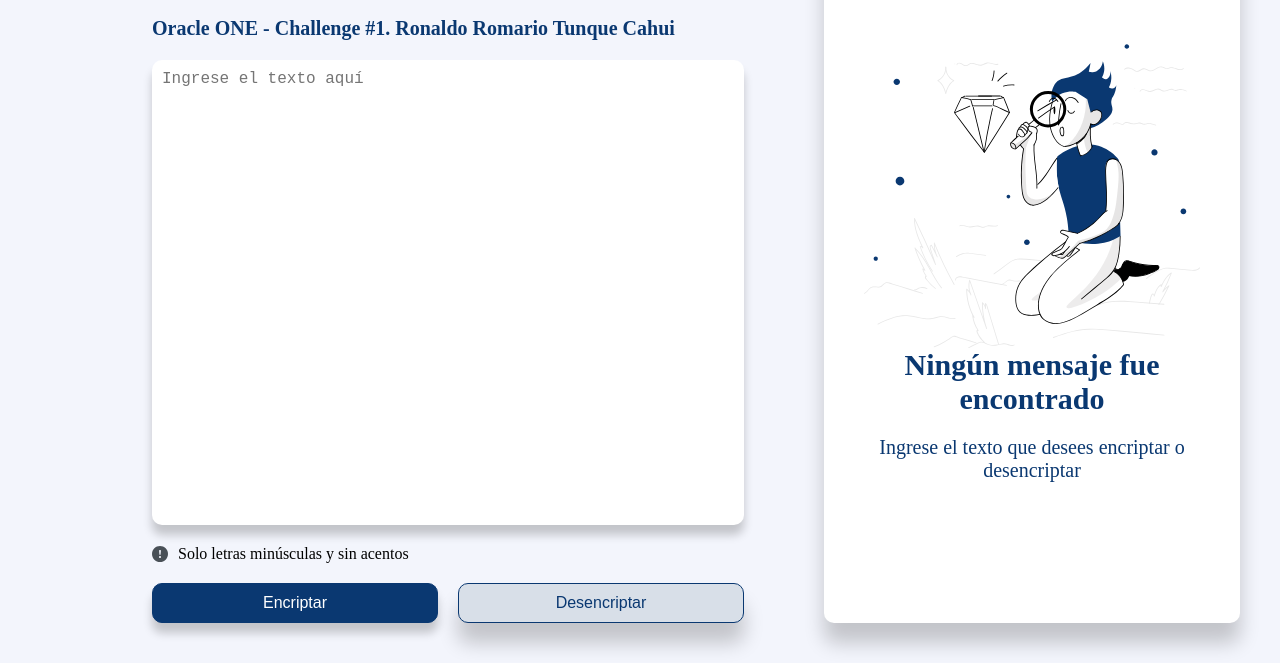
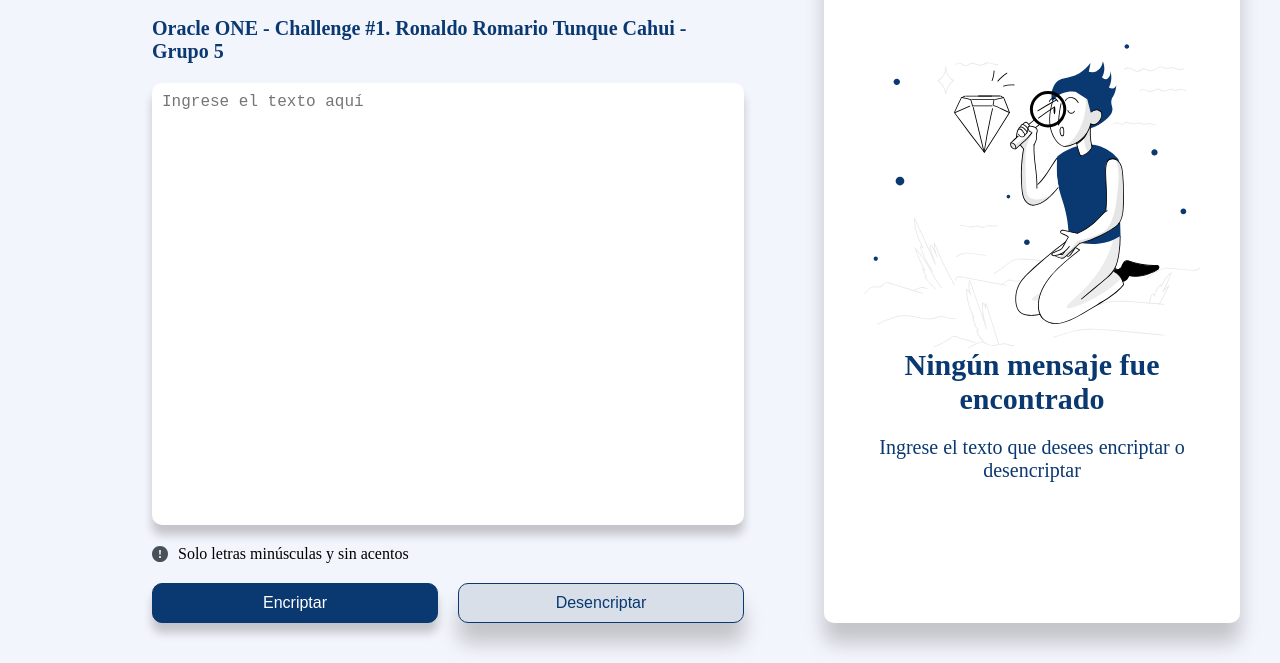
Before and after one commit to iKurito/alura-challenge-encriptador-de-texto, a plain HTML site: page index.html in a window 1280 px wide. Shown: the part 137-800 px from the top of the page. Drawn offline with Linux system fonts and the light colour scheme.

Commit message:
add group I belong to

```diff
--- a/index.html
+++ b/index.html
@@ -18,7 +18,7 @@
       <section class="challenge">
         <div class="challenge-container">
           <h1 class="challenge-title">Challenge: Encriptar y Desencriptar Texto</h1>
-          <h3 class="challenge-subtitle">Oracle ONE - Challenge #1. Ronaldo Romario Tunque Cahui</h3>
+          <h3 class="challenge-subtitle">Oracle ONE - Challenge #1. Ronaldo Romario Tunque Cahui - Grupo 5</h3>
           <textarea id="text" class="challenge-text" placeholder="Ingrese el texto aquí"></textarea>
           <div>
             <div class="info-container">
```
